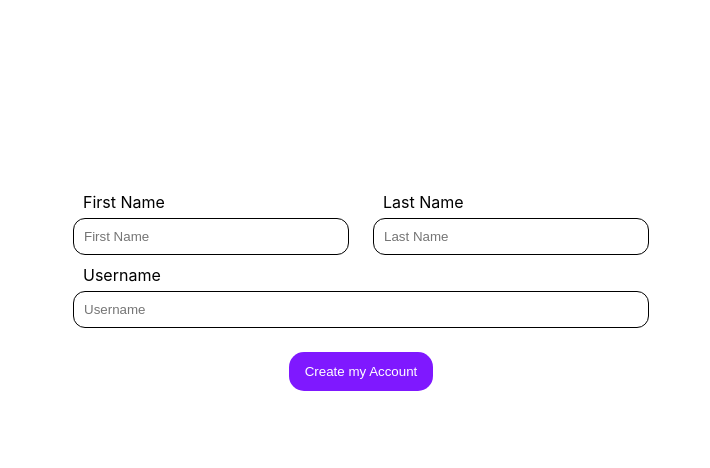
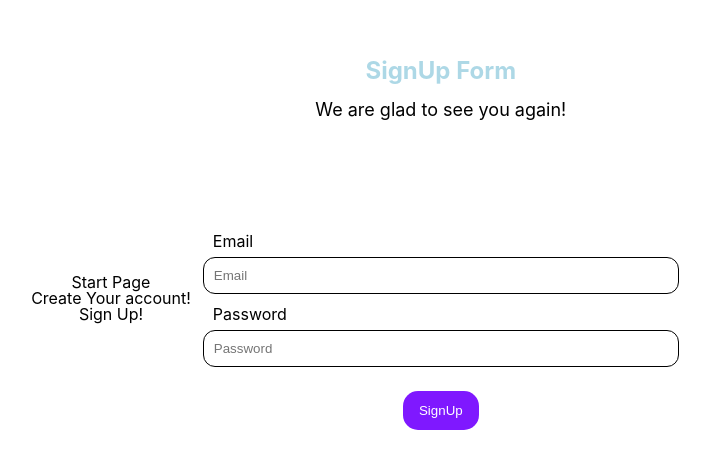
Before and after one commit to kiz0r/react-formik, a React (Vite) app: page /signup in a window 1280 px wide. Shown: the part 102-570 px from the top of the page, without its empty margins (279-989 px from the left). Built offline with nearby package versions, Linux system fonts and the light colour scheme.

Commit message:
all forms are completed

```diff
--- a/package.json
+++ b/package.json
@@ -14,6 +14,7 @@
     "formik": "^2.2.9",
     "react": "^18.2.0",
     "react-dom": "^18.2.0",
+    "react-router-dom": "^5.3.4",
     "sass": "^1.62.0",
     "yup": "^1.1.1"
   },
--- a/src/App.jsx
+++ b/src/App.jsx
@@ -1,9 +1,8 @@
-import { useState } from 'react';
-import LoginForm from './components/LoginForm';
 import './App.css';
+import MyHeader from './components/MyHeader';
 
 function App() {
-  return <LoginForm />;
+  return <MyHeader />;
 }
 
 export default App;
--- a/src/components/LoginForm/LoginForm.module.sass
+++ /dev/null
@@ -1,61 +0,0 @@
-.loginForm
-  display: flex
-  flex-direction: column
-  justify-content: center
-  align-items: center
-  min-width: 300px
-  max-width: 600px
-  width: 100%
-  min-height: 400px
-  padding: 0 12px
-  gap: 12px
-  font-size: 16px
-
-.namesWrapper
-  display: flex
-  justify-content: space-between
-  min-width: inherit
-  max-width: inherit
-  width: inherit
-  gap: 24px
-
-.label
-  display: flex
-  flex-direction: column
-  align-items: flex-start
-  gap: 8px
-  width: inherit
-  &>span
-    margin-left: 10px
-
-.input
-  outline: none
-  padding: 10px
-  border: 1px solid #000
-  border-radius: 12px
-  min-width: 100px
-  max-width: 600px
-  width: 100%
-
-
-.valid
-  border: 1px solid #18FF79
-
-.invalid
-  border: 1px solid #EC1938
-
-.error
-  color: #EC1938
-
-.submitBtn
-  color: #fff
-  font-weight: 500
-  background-color: #7F18FF
-  border: none
-  border-radius: 15px
-  padding: 12px 16px
-  cursor: pointer
-  transition: 0.9s all ease-in-out
-  margin: 12px 0
-  &:hover
-    background-color: darken(#7F18FF, 20%)
--- a/src/components/LoginForm/index.jsx
+++ b/src/components/LoginForm/index.jsx
@@ -1,9 +1,9 @@
 import { Form, Formik } from 'formik';
 import { LOGIN_VALIDATION_SCHEMA } from '../../utils/validate/validationSchemas';
 import FormInput from '../FormInput';
-import styles from './LoginForm.module.sass';
+import styles from '../../styles/FormStyles.module.sass';
 
-const { submitBtn, loginForm, namesWrapper } = styles;
+const { submitBtn, form, namesWrapper, formTitle } = styles;
 
 const classes = {
   label: styles.label,
@@ -13,14 +13,14 @@ const classes = {
   invalid: styles.invalid,
 };
 
-const LoginForm = (props) => {
+const LoginForm = ({ title, description }) => {
   const loginFormInitialValues = {
     firstName: '',
     lastName: '',
     username: '',
     email: '',
     password: '',
-    confirmPassword: '',
+    confirmedPassword: '',
   };
 
   const handleSubmit = (values, formikBag) => {
@@ -28,12 +28,17 @@ const LoginForm = (props) => {
   };
 
   return (
+    <div>
+      <div className={formTitle}>
+        <h1>{title}</h1>
+        <p>{description}</p>
+      </div>
       <Formik
         initialValues={loginFormInitialValues}
         validationSchema={LOGIN_VALIDATION_SCHEMA}
         onSubmit={handleSubmit}
       >
-      <Form className={loginForm}>
+        <Form className={form}>
           <div className={namesWrapper}>
             <FormInput
               label="First Name"
@@ -57,11 +62,33 @@ const LoginForm = (props) => {
             placeholder="Username"
             classes={classes}
           />
+          <FormInput
+            label="Email"
+            name="email"
+            type="email"
+            placeholder="Email"
+            classes={classes}
+          />
+          <FormInput
+            label="Password"
+            name="password"
+            type="password"
+            placeholder="Password"
+            classes={classes}
+          />
+          <FormInput
+            label="Confirm Password"
+            name="confirmedPassword"
+            type="password"
+            placeholder="Confirm Password"
+            classes={classes}
+          />
           <button type="submit" className={submitBtn}>
             Create my Account
           </button>
         </Form>
       </Formik>
+    </div>
   );
 };
 
--- /dev/null
+++ b/src/components/MyHeader/index.jsx
@@ -0,0 +1,66 @@
+import {
+  BrowserRouter as Router,
+  Link,
+  Route,
+  Switch,
+  useHistory,
+  useRouteMatch,
+} from 'react-router-dom';
+import SignUpForm from '../SignUpForm';
+import LoginForm from '../LoginForm';
+
+const MyHeader = () => {
+  return (
+    <Router>
+      <nav>
+        <ul>
+          <li>
+            <Link to="/">Start Page</Link>
+          </li>
+          <li>
+            <Link to="/login">Create Your account!</Link>
+          </li>
+          <li>
+            <Link to="/signup">Sign Up!</Link>
+          </li>
+        </ul>
+      </nav>
+      <Switch>
+        <Route exact path="/">
+          <StartPage />
+        </Route>
+        <Route path="/login">
+          <LoginForm
+            title="Login Form"
+            description="We always keep your data in secret"
+          />
+        </Route>
+        <Route path="/signup">
+          <SignUpForm
+            title="SignUp Form"
+            description="We are glad to see you again!"
+          />
+        </Route>
+        <Route path="*">
+          <NotFound />
+        </Route>
+      </Switch>
+    </Router>
+  );
+};
+
+function NotFound() {
+  const styles = {
+    fontSize: '32px',
+    width: '100%',
+    height: '100%',
+    fontWeight: '700',
+  };
+  return <div style={styles}>Page does not exist =(</div>;
+}
+
+function StartPage() {
+  return <div>Hello i am start page </div>;
+}
+
+export default MyHeader;
--- /dev/null
+++ b/src/components/SignUpForm/index.jsx
@@ -0,0 +1,59 @@
+import { Form, Formik } from 'formik';
+import { SIGNUP_VALIDATION_SCHEMA } from '../../utils/validate/validationSchemas';
+import FormInput from '../FormInput';
+import styles from '../../styles/FormStyles.module.sass';
+const { submitBtn, form, formTitle } = styles;
+const classes = {
+  label: styles.label,
+  input: styles.input,
+  error: styles.error,
+  valid: styles.valid,
+  invalid: styles.invalid,
+};
+
+const SignUpForm = ({ title, description }) => {
+  const signupFormInitialValues = {
+    email: '',
+    password: '',
+  };
+
+  const handleSubmit = (values, formikBag) => {
+    formikBag.resetForm();
+  };
+
+  return (
+    <div>
+      <div className={formTitle}>
+        <h1>{title}</h1>
+        <p>{description}</p>
+      </div>
+      <Formik
+        initialValues={signupFormInitialValues}
+        validationSchema={SIGNUP_VALIDATION_SCHEMA}
+        onSubmit={handleSubmit}
+      >
+        <Form className={form}>
+          <FormInput
+            label="Email"
+            name="email"
+            type="email"
+            placeholder="Email"
+            classes={classes}
+          />
+          <FormInput
+            label="Password"
+            name="password"
+            type="password"
+            placeholder="Password"
+            classes={classes}
+          />
+          <button type="submit" className={submitBtn}>
+            SignUp
+          </button>
+        </Form>
+      </Formik>
+    </div>
+  );
+};
+
+export default SignUpForm;
--- /dev/null
+++ b/src/styles/FormStyles.module.sass
@@ -0,0 +1,70 @@
+.form
+  display: flex
+  flex-direction: column
+  justify-content: center
+  align-items: center
+  min-width: 500px
+  max-width: 600px
+  width: 100%
+  min-height: 400px
+  padding: 0 12px
+  gap: 12px
+  font-size: 16px
+
+.formTitle
+  h1
+    color: lightblue
+    font-weight: 700
+    font-size: 24px
+  p
+    font-size: 18px
+    margin:18px 0
+
+.namesWrapper
+  display: flex
+  justify-content: space-between
+  min-width: inherit
+  max-width: inherit
+  width: inherit
+  gap: 24px
+
+.label
+  display: flex
+  flex-direction: column
+  align-items: flex-start
+  gap: 8px
+  width: inherit
+  &>span
+    margin-left: 10px
+
+.input
+  outline: none
+  padding: 10px
+  border: 1px solid #000
+  border-radius: 12px
+  min-width: 100px
+  max-width: 600px
+  width: 100%
+
+
+.valid
+  border: 1px solid #18FF79
+
+.invalid
+  border: 1px solid #EC1938
+
+.error
+  color: #EC1938
+
+.submitBtn
+  color: #fff
+  font-weight: 500
+  background-color: #7F18FF
+  border: none
+  border-radius: 15px
+  padding: 12px 16px
+  cursor: pointer
+  transition: 0.9s all ease-in-out
+  margin: 12px 0
+  &:hover
+    background-color: darken(#7F18FF, 20%)
--- a/src/utils/validate/validationSchemas.js
+++ b/src/utils/validate/validationSchemas.js
@@ -3,9 +3,9 @@ import * as yup from 'yup';
 export const LOGIN_VALIDATION_SCHEMA = yup.object({
   firstName: yup
     .string()
-    .min(2)
-    .max(32)
-    .matches(/^[A-Z].*/, 'Name should start with a capital letter')
+    .min(2, 'First name must be at least 2 characters')
+    .max(32, 'First name must be at most 32 characters')
+    .matches(/^[A-Z].*/, 'First name should start with a capital letter')
     .matches(
       /[a-z]+$/,
       'The remainder of the name must be with a non-primary letter'
@@ -13,8 +13,8 @@ export const LOGIN_VALIDATION_SCHEMA = yup.object({
     .required('Please enter your first name'),
   lastName: yup
     .string()
-    .min(2)
-    .max(32)
+    .min(2, 'Last name must be at least 2 characters')
+    .max(32, 'Last name must be at most 32 characters')
     .matches(/^[A-Z].*/, 'Last name should start with a capital letter')
     .matches(
       /[a-z]+$/,
@@ -23,15 +23,15 @@ export const LOGIN_VALIDATION_SCHEMA = yup.object({
     .required('Please enter your last name'),
   username: yup
     .string()
-    .min(5)
-    .max(16)
+    .min(5, 'Username must be at least 5 characters')
+    .max(16, 'Username must be at most 16 characters')
     .lowercase('Username should contain only latin letters')
     .required('Please enter your username'),
   email: yup.string().email().required('Please enter your email'),
   password: yup
     .string()
-    .min(8)
-    .max(16)
+    .min(8, 'Password must be at least 8 characters')
+    .max(16, 'Password must be at most 16 characters')
     .matches(/.*[a-z].*/, 'Password must include at least one lowercase letter')
     .matches(/.*[A-Z].*/, 'Password must include at least one uppercase letter')
     .matches(/.*\d.*/, 'Password must include at least one number')
@@ -39,10 +39,10 @@ export const LOGIN_VALIDATION_SCHEMA = yup.object({
       /.*[!@#$%^&*()_+=[\]{}\\|;:'",.<>/?-].*/,
       'Password must include at least one special character'
     )
-    .required('Please enter a password'),
+    .required('Please enter your password'),
   confirmedPassword: yup
     .string()
-    .oneOf([yup.ref('password'), null], 'Passwords must match')
+    .matches(yup.ref('password'), 'Passwords must match')
     .required('Please confirm your password'),
 });
 
@@ -50,8 +50,8 @@ export const SIGNUP_VALIDATION_SCHEMA = yup.object({
   email: yup.string().email().required('Please enter your email'),
   password: yup
     .string()
-    .min(8)
-    .max(16)
+    .min(8, 'Password must be at least 8 characters')
+    .max(16, 'Password must be at most 16 characters')
     .matches(/.*[a-z].*/, 'Password must include at least one lowercase letter')
     .matches(/.*[A-Z].*/, 'Password must include at least one uppercase letter')
     .matches(/.*\d.*/, 'Password must include at least one number')
@@ -59,5 +59,5 @@ export const SIGNUP_VALIDATION_SCHEMA = yup.object({
       /.*[!@#$%^&*()_+=[\]{}\\|;:'",.<>/?-].*/,
       'Password must include at least one special character'
     )
-    .required('Please enter a password'),
+    .required('Please enter your password'),
 });
```
Also changed, not shown: 1 other file (tests, documents, lock files or other folders). Lines whose indentation alone changed are shown as unchanged.
